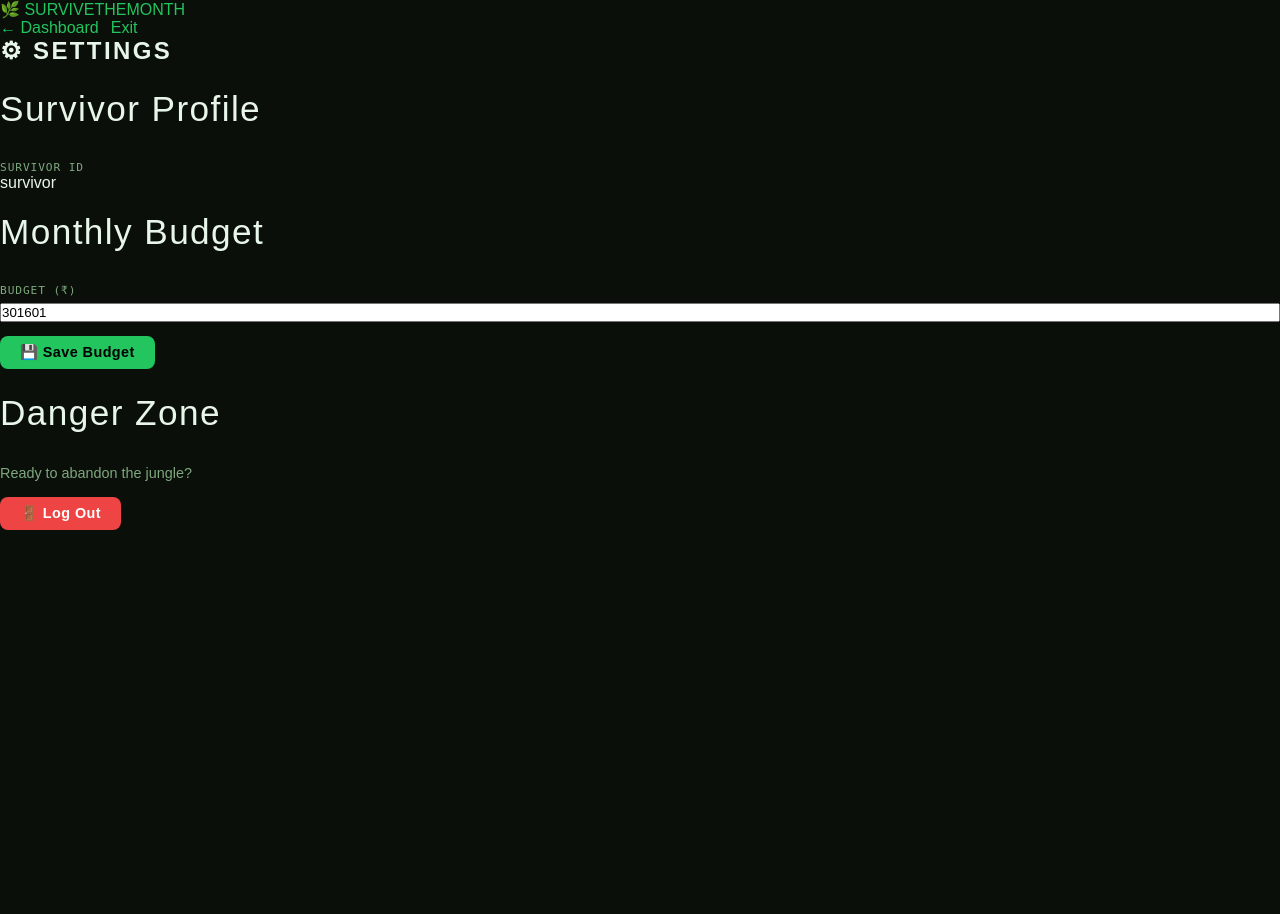
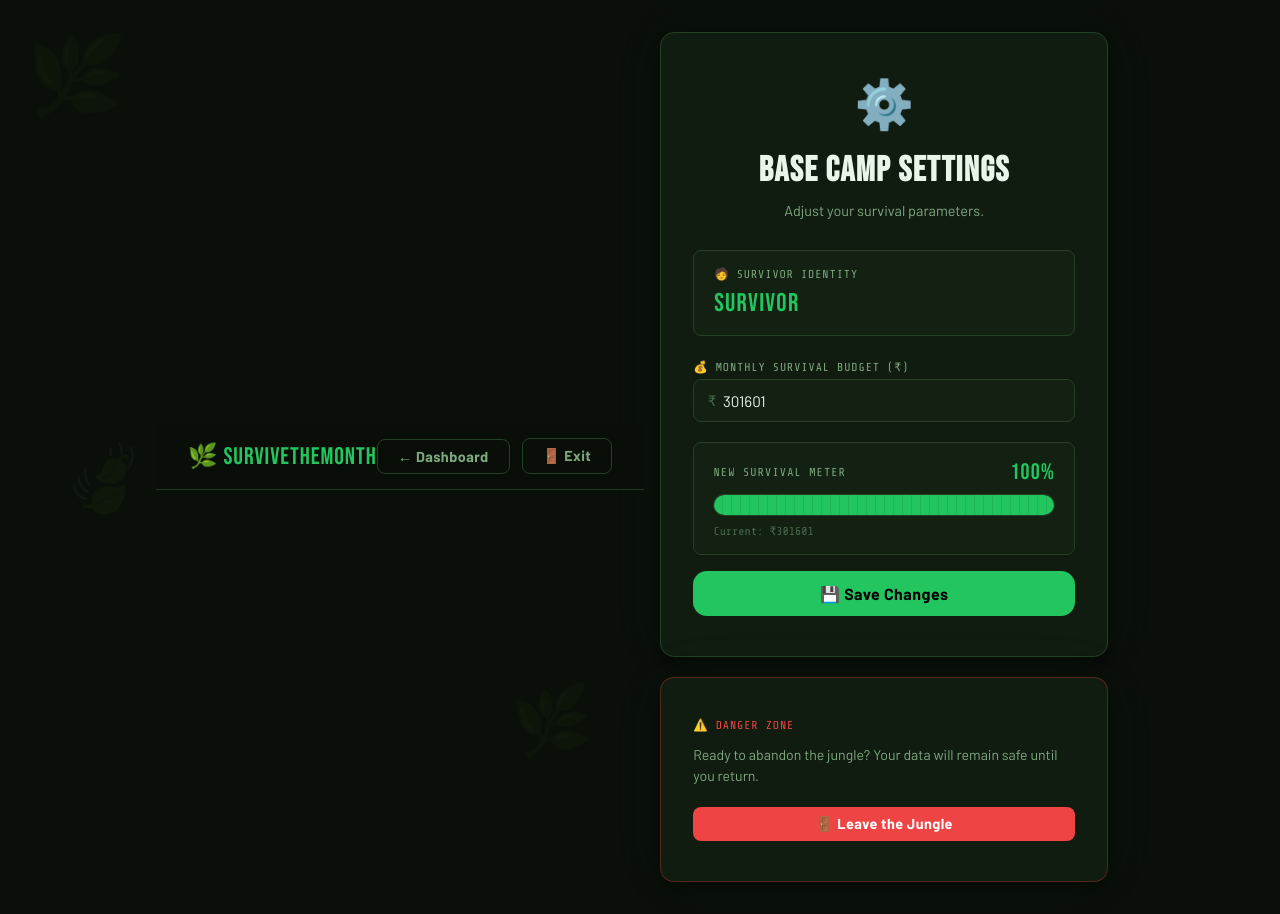
Before and after one commit to Ajay66-sketch/expense-tracker, a Flask app: page /settings in a window 1280 px wide. Before the commit the page ends 530 px from the top, so only its background shows below. Run offline with Flask 3, Linux system fonts and the light colour scheme; a user stored in the database is signed in; data comes from the database, SQL or seed files in the repository.

Commit message:
Style settings page to match jungle theme

```diff
--- a/templates/settings.html
+++ b/templates/settings.html
@@ -3,22 +3,29 @@
 <head>
   <meta charset="UTF-8">
   <meta name="viewport" content="width=device-width, initial-scale=1.0">
-  <title>Settings — SurviveTheMonth</title>
+  <title>Settings — SurviveTheMonth 🌿</title>
   <link rel="stylesheet" href="{{ url_for('static', filename='style.css') }}">
+  <link href="https://fonts.googleapis.com/css2?family=Bebas+Neue&family=Share+Tech+Mono&family=Barlow:wght@400;600;700&display=swap" rel="stylesheet"/>
 </head>
-<body>
+<body class="auth-body">
 
-<nav class="navbar">
-  <a href="{{ url_for('dashboard') }}" class="navbar-brand">🌿 SURVIVE<span>THEMONTH</span></a>
+  <div class="jungle-bg">
+    <div class="leaf leaf-1">🌿</div>
+    <div class="leaf leaf-3">🍃</div>
+    <div class="leaf leaf-5">🌿</div>
+  </div>
+
+  <nav class="nav">
+    <a href="{{ url_for('dashboard') }}" class="nav-logo">🌿 SurviveTheMonth</a>
     <div class="nav-links">
-    <a href="{{ url_for('dashboard') }}" class="nav-link">← Dashboard</a>
-    <a href="{{ url_for('logout') }}" class="nav-link">Exit</a>
+      <a href="{{ url_for('dashboard') }}" class="btn btn-ghost">← Dashboard</a>
+      <a href="{{ url_for('logout') }}" class="btn btn-ghost">🚪 Exit</a>
     </div>
   </nav>
 
   {% with messages = get_flashed_messages(with_categories=true) %}
     {% if messages %}
-  <div class="flash-container">
+    <div style="max-width:480px; margin:1rem auto; padding:0 1rem;">
       {% for category, message in messages %}
         <div class="flash flash-{{ category }}">{{ message }}</div>
       {% endfor %}
@@ -26,43 +33,85 @@
     {% endif %}
   {% endwith %}
 
-<div class="settings-wrap">
-  <h2 style="color:var(--jungle-glow); margin-bottom:1.5rem; letter-spacing:0.1em;">⚙ SETTINGS</h2>
+  <div class="auth-wrapper" style="max-width:480px; padding-top:2rem;">
 
-  <div class="card">
-    <div class="section-title">Survivor Profile</div>
-    <div style="margin-bottom:1.25rem;">
-      <div class="form-label">Survivor ID</div>
-      <div class="mono" style="color:var(--text-primary); font-size:1rem;">{{ user.username }}</div>
+    <!-- PROFILE CARD -->
+    <div class="auth-card" style="margin-bottom:1.25rem;">
+      <div class="auth-emblem">⚙️</div>
+      <h1 class="auth-title">Base Camp Settings</h1>
+      <p class="auth-sub">Adjust your survival parameters.</p>
+
+      <div style="background:var(--bg3); border:1px solid var(--border2); border-radius:var(--radius); padding:1rem 1.25rem; margin-bottom:1.5rem;">
+        <div class="field-label" style="margin-bottom:0.4rem;">🧑 Survivor Identity</div>
+        <div style="font-family:var(--font-display); font-size:1.6rem; letter-spacing:0.05em; color:var(--green);">
+          {{ user.username }}
+        </div>
       </div>
 
-    <div class="divider"></div>
-
-    <div class="section-title" style="margin-top:1.25rem;">Monthly Budget</div>
-    <form method="POST" action="{{ url_for('settings') }}">
-      <div class="form-group">
-        <label class="form-label" for="monthly_budget">Budget (₹)</label>
+      <!-- BUDGET FORM -->
+      <form method="POST" action="{{ url_for('settings') }}" style="display:flex; flex-direction:column; gap:1rem;">
+        <div class="field-group">
+          <label class="field-label" for="monthly_budget">💰 Monthly Survival Budget (₹)</label>
+          <div class="input-prefix-wrap">
+            <span class="input-prefix">₹</span>
             <input
               type="number"
               id="monthly_budget"
               name="monthly_budget"
-          class="form-control"
+              class="field-input input-with-prefix"
               value="{{ user.monthly_budget|int }}"
               min="1"
               step="100"
               required
             >
           </div>
-      <button type="submit" class="btn btn-primary">💾 Save Budget</button>
+        </div>
+
+        <!-- LIVE METER PREVIEW -->
+        <div class="live-meter-preview">
+          <div class="meter-label-row">
+            <span class="meter-label-text">NEW SURVIVAL METER</span>
+            <span class="meter-label-pct" id="settings-pct">100%</span>
+          </div>
+          <div class="meter-track">
+            <div class="meter-fill" id="settings-fill" style="width:100%; background:var(--green);"></div>
+            <div class="meter-scanline"></div>
+          </div>
+          <div class="meter-status">
+            <span id="settings-budget-display">Current: ₹{{ user.monthly_budget|int }}</span>
+          </div>
+        </div>
+
+        <button type="submit" class="btn btn-lg btn-primary btn-full">💾 Save Changes</button>
       </form>
     </div>
 
-  <div class="card" style="margin-top:1.5rem;">
-    <div class="section-title">Danger Zone</div>
-    <p style="color:var(--text-muted); font-size:0.9rem; margin-bottom:1rem;">Ready to abandon the jungle?</p>
-    <a href="{{ url_for('logout') }}" class="btn btn-danger">🚪 Log Out</a>
+    <!-- DANGER ZONE -->
+    <div class="auth-card" style="border-color: rgba(239,68,68,0.3);">
+      <div class="field-label" style="color:var(--red); margin-bottom:0.75rem;">⚠️ DANGER ZONE</div>
+      <p style="color:var(--text-muted); font-size:0.88rem; margin-bottom:1.25rem; line-height:1.5;">
+        Ready to abandon the jungle? Your data will remain safe until you return.
+      </p>
+      <a href="{{ url_for('logout') }}" class="btn btn-danger btn-full">🚪 Leave the Jungle</a>
     </div>
+
   </div>
+
+  <script>
+    const input = document.getElementById('monthly_budget');
+    const fill  = document.getElementById('settings-fill');
+    const pct   = document.getElementById('settings-pct');
+    const label = document.getElementById('settings-budget-display');
+
+    input.addEventListener('input', () => {
+      const val = parseFloat(input.value);
+      if (!val || val <= 0) return;
+      fill.style.width      = '100%';
+      fill.style.background = 'var(--green)';
+      pct.textContent       = '100%';
+      label.textContent     = `New budget: ₹${val.toLocaleString('en-IN')}`;
+    });
+  </script>
 
 </body>
 </html>
```
Lines whose indentation alone changed are shown as unchanged.
